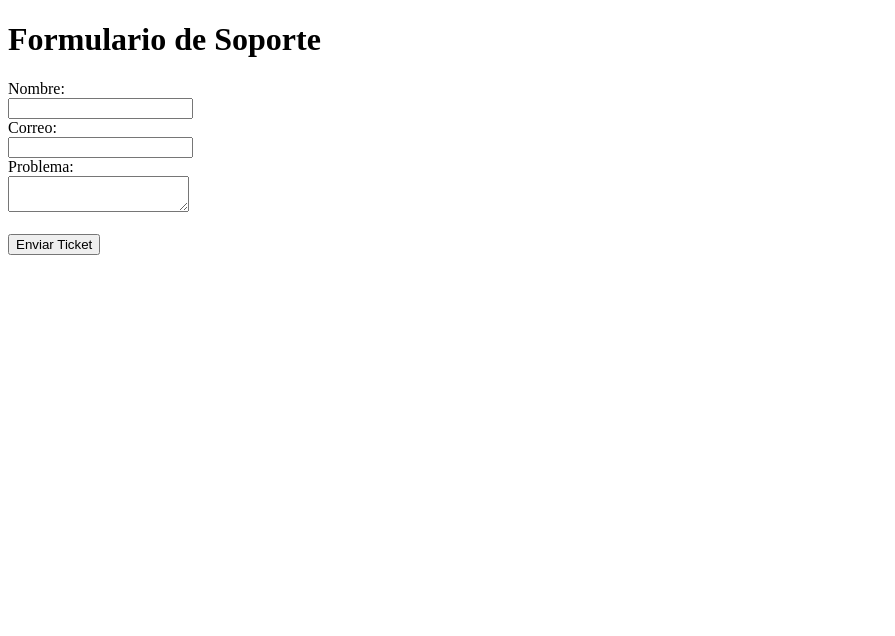
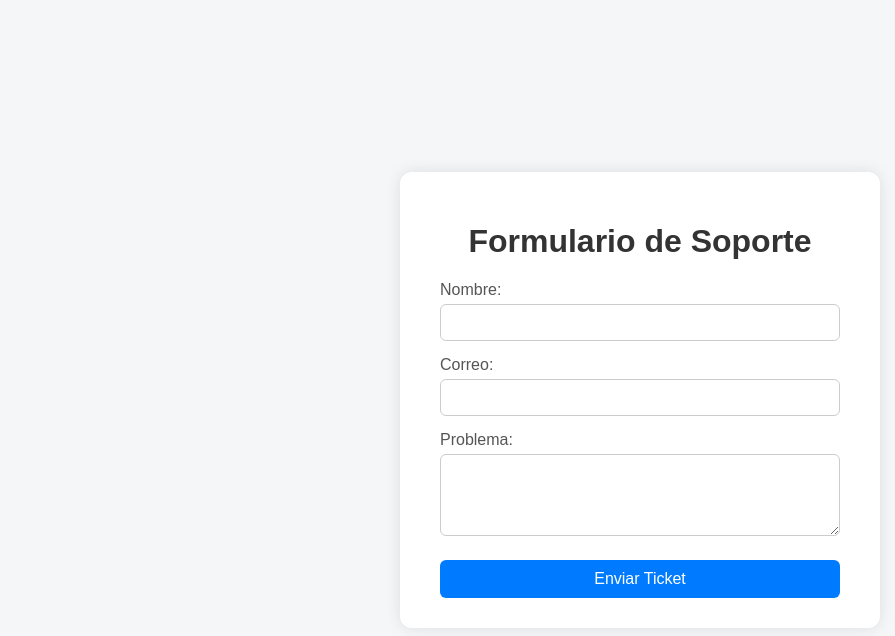
Before and after one commit to hugo00985/sistema-tickets-aws, a plain HTML site: page index.html in a window 1280 px wide. Shown: the whole page, without its empty margins (0-895 px from the left). Drawn offline with Linux system fonts and the light colour scheme.

Commit message:
Update index.html

```diff
--- a/index.html
+++ b/index.html
@@ -1,21 +1,81 @@
-
 <!DOCTYPE html>
 <html lang="es">
 <head>
   <meta charset="UTF-8">
   <title>Crear Ticket</title>
+  <style>
+    body {
+      font-family: Arial, sans-serif;
+      background-color: #f4f6f8;
+      display: flex;
+      justify-content: center;
+      align-items: center;
+      height: 100vh;
+      margin: 0;
+    }
+
+    .container {
+      background-color: white;
+      padding: 30px 40px;
+      border-radius: 12px;
+      box-shadow: 0 0 15px rgba(0,0,0,0.1);
+      width: 100%;
+      max-width: 400px;
+    }
+
+    h1 {
+      text-align: center;
+      color: #333;
+    }
+
+    label {
+      display: block;
+      margin-top: 15px;
+      margin-bottom: 5px;
+      color: #555;
+    }
+
+    input, textarea {
+      width: 100%;
+      padding: 10px;
+      border: 1px solid #ccc;
+      border-radius: 6px;
+      box-sizing: border-box;
+    }
+
+    button {
+      margin-top: 20px;
+      width: 100%;
+      background-color: #007bff;
+      color: white;
+      padding: 10px;
+      border: none;
+      border-radius: 6px;
+      cursor: pointer;
+      font-size: 16px;
+    }
+
+    button:hover {
+      background-color: #0056b3;
+    }
+  </style>
 </head>
 <body>
-  <h1>Formulario de Soporte</h1>
-  <form id="ticketForm">
-    <label>Nombre:</label><br>
-    <input type="text" id="nombre"><br>
-    <label>Correo:</label><br>
-    <input type="email" id="correo"><br>
-    <label>Problema:</label><br>
-    <textarea id="mensaje"></textarea><br><br>
-    <button type="submit">Enviar Ticket</button>
-  </form>
+  <div class="container">
+    <h1>Formulario de Soporte</h1>
+    <form id="ticketForm">
+      <label for="nombre">Nombre:</label>
+      <input type="text" id="nombre" required>
+
+      <label for="correo">Correo:</label>
+      <input type="email" id="correo" required>
+
+      <label for="mensaje">Problema:</label>
+      <textarea id="mensaje" rows="4" required></textarea>
+
+      <button type="submit">Enviar Ticket</button>
+    </form>
+  </div>
 
   <script>
     document.getElementById('ticketForm').addEventListener('submit', async function (e) {
@@ -26,16 +86,17 @@
         mensaje: document.getElementById('mensaje').value,
       };
 
-      const respuesta = await fetch('AQUI_VA_EL_ENDPOINT', {
+      const respuesta = await fetch('https://hvhrn7iund53vuthn5puhv7sfi0jipmu.lambda-url.us-east-1.on.aws/', {
         method: 'POST',
         headers: { 'Content-Type': 'application/json' },
         body: JSON.stringify(ticket)
       });
 
       if (respuesta.ok) {
-        alert("Ticket enviado correctamente");
+        alert("✅ Ticket enviado correctamente");
+        document.getElementById('ticketForm').reset();
       } else {
-        alert("Error al enviar el ticket");
+        alert("❌ Error al enviar el ticket");
       }
     });
   </script>
```
